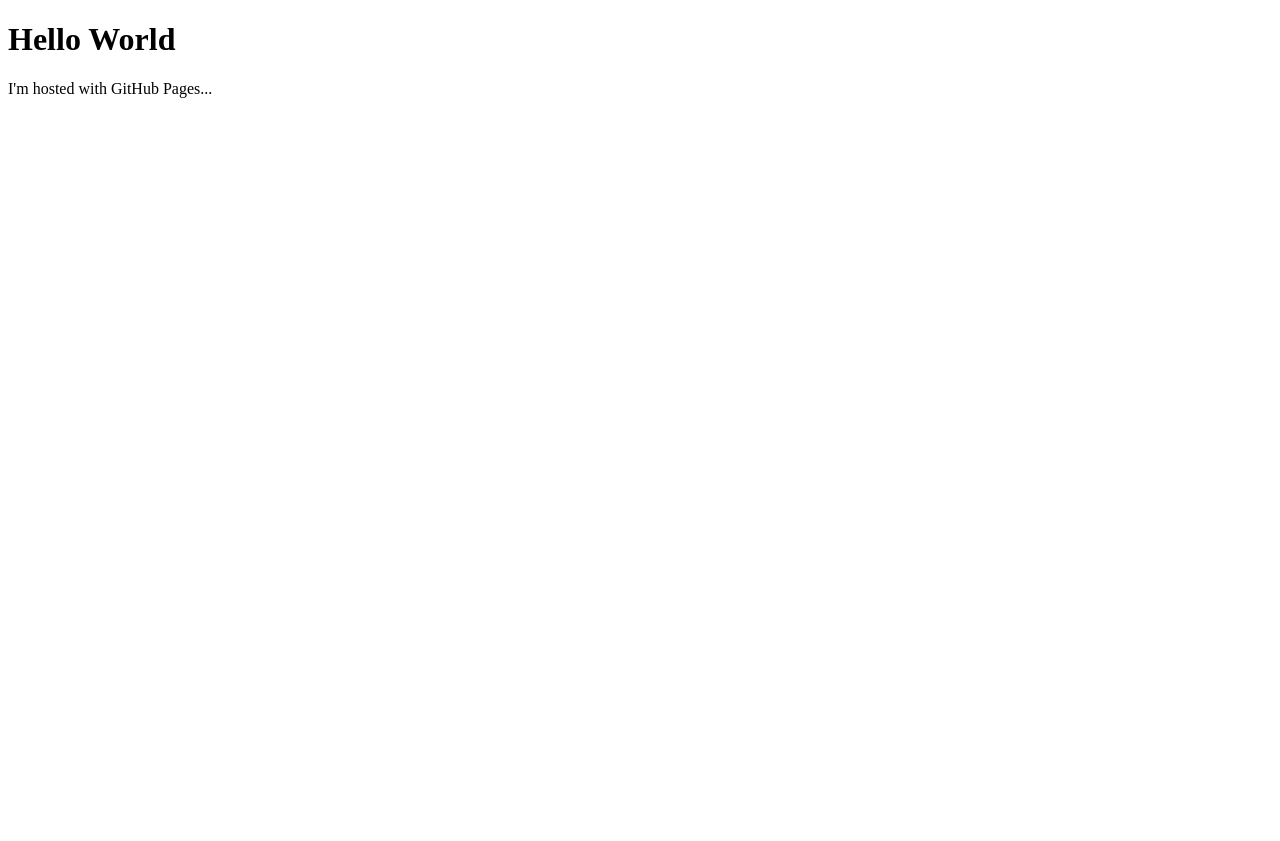
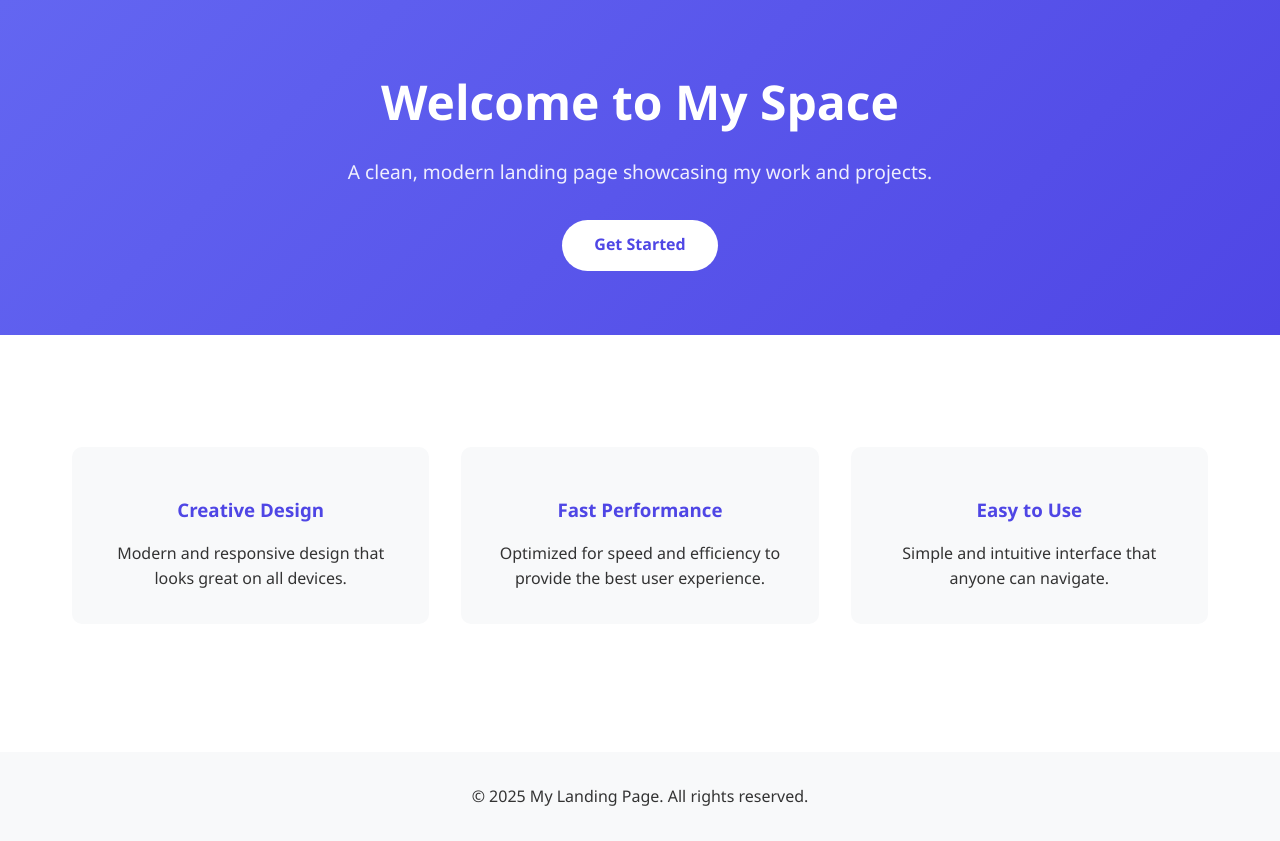
Before and after one commit to PandaX43/PandaX43.github.io, a plain HTML site: page index.html in a window 1280 px wide. Before the commit the page ends 800 px from the top, so only its background shows below. Drawn offline with Linux system fonts and the light colour scheme.

Commit message:
updated ui now

```diff
--- a/index.html
+++ b/index.html
@@ -1,7 +1,126 @@
 <!DOCTYPE html>
-<html>
+<html lang="en">
+<head>
+    <meta charset="UTF-8">
+    <meta name="viewport" content="width=device-width, initial-scale=1.0">
+    <title>Welcome to My Landing Page</title>
+    <style>
+        * {
+            margin: 0;
+            padding: 0;
+            box-sizing: border-box;
+        }
+
+        body {
+            font-family: 'Segoe UI', Tahoma, Geneva, Verdana, sans-serif;
+            line-height: 1.6;
+            color: #333;
+        }
+
+        header {
+            background: linear-gradient(135deg, #6366f1, #4f46e5);
+            color: white;
+            padding: 4rem 2rem;
+            text-align: center;
+        }
+
+        .hero-title {
+            font-size: 3rem;
+            margin-bottom: 1rem;
+        }
+
+        .hero-subtitle {
+            font-size: 1.2rem;
+            opacity: 0.9;
+            max-width: 600px;
+            margin: 0 auto;
+        }
+
+        .cta-button {
+            display: inline-block;
+            background-color: #ffffff;
+            color: #4f46e5;
+            padding: 0.8rem 2rem;
+            border-radius: 30px;
+            text-decoration: none;
+            font-weight: bold;
+            margin-top: 2rem;
+            transition: transform 0.2s ease;
+        }
+
+        .cta-button:hover {
+            transform: translateY(-2px);
+        }
+
+        main {
+            max-width: 1200px;
+            margin: 0 auto;
+            padding: 4rem 2rem;
+        }
+
+        .features {
+            display: grid;
+            grid-template-columns: repeat(auto-fit, minmax(250px, 1fr));
+            gap: 2rem;
+            margin-top: 3rem;
+        }
+
+        .feature {
+            text-align: center;
+            padding: 2rem;
+            background-color: #f8f9fa;
+            border-radius: 10px;
+        }
+
+        .feature h3 {
+            margin: 1rem 0;
+            color: #4f46e5;
+        }
+
+        footer {
+            text-align: center;
+            padding: 2rem;
+            background-color: #f8f9fa;
+            margin-top: 4rem;
+        }
+
+        @media (max-width: 768px) {
+            .hero-title {
+                font-size: 2rem;
+            }
+
+            .hero-subtitle {
+                font-size: 1rem;
+            }
+        }
+    </style>
+</head>
 <body>
-<h1>Hello World</h1>
-<p>I'm hosted with GitHub Pages...</p>
+    <header>
+        <h1 class="hero-title">Welcome to My Space</h1>
+        <p class="hero-subtitle">A clean, modern landing page showcasing my work and projects.</p>
+        <a href="#contact" class="cta-button">Get Started</a>
+    </header>
+
+    <main>
+        <div class="features">
+            <div class="feature">
+                <h3>Creative Design</h3>
+                <p>Modern and responsive design that looks great on all devices.</p>
+            </div>
+            <div class="feature">
+                <h3>Fast Performance</h3>
+                <p>Optimized for speed and efficiency to provide the best user experience.</p>
+            </div>
+            <div class="feature">
+                <h3>Easy to Use</h3>
+                <p>Simple and intuitive interface that anyone can navigate.</p>
+            </div>
+        </div>
+    </main>
+
+    <footer>
+        <p>&copy; 2025 My Landing Page. All rights reserved.</p>
+    </footer>
 </body>
 </html>
```
